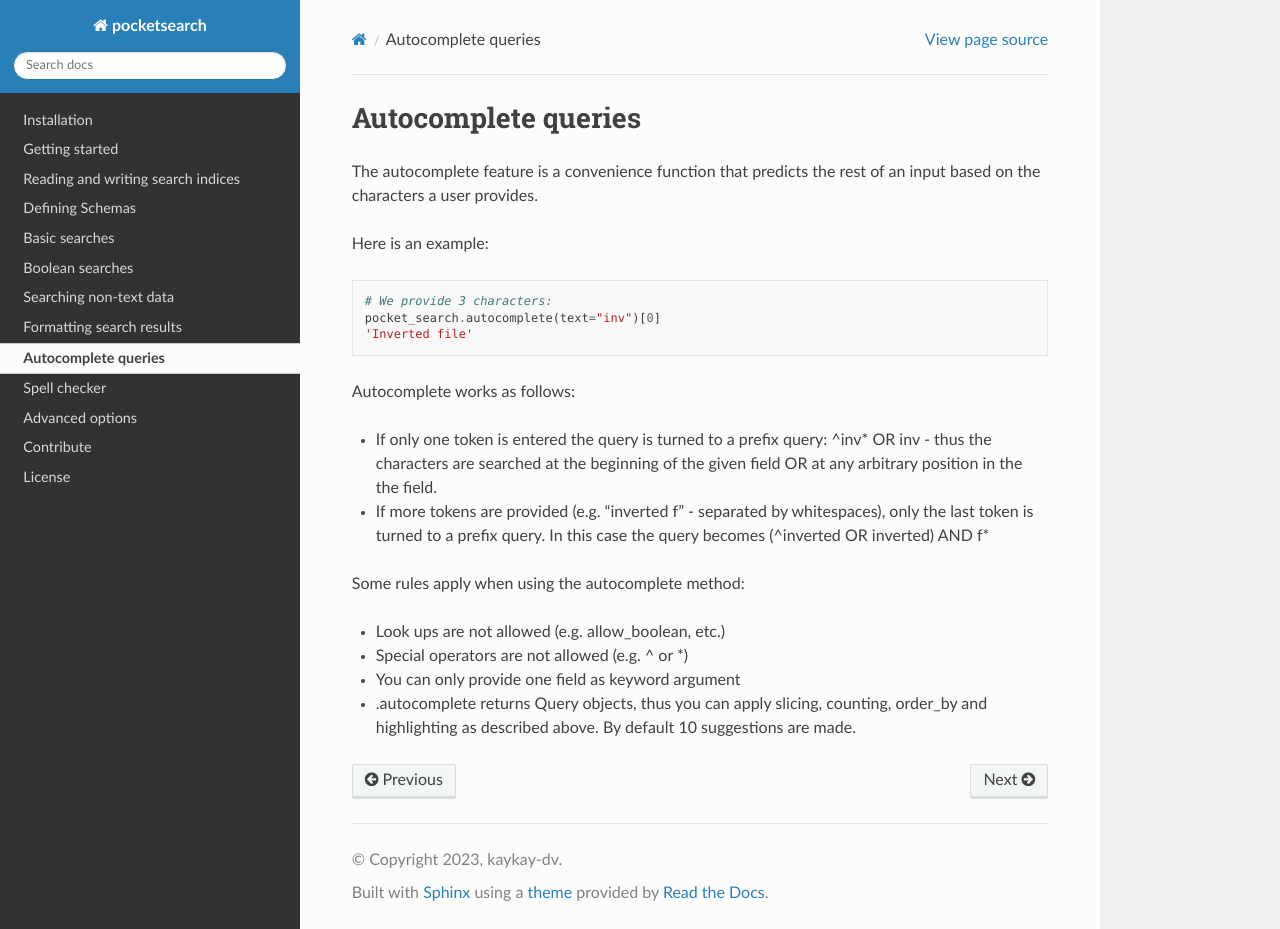
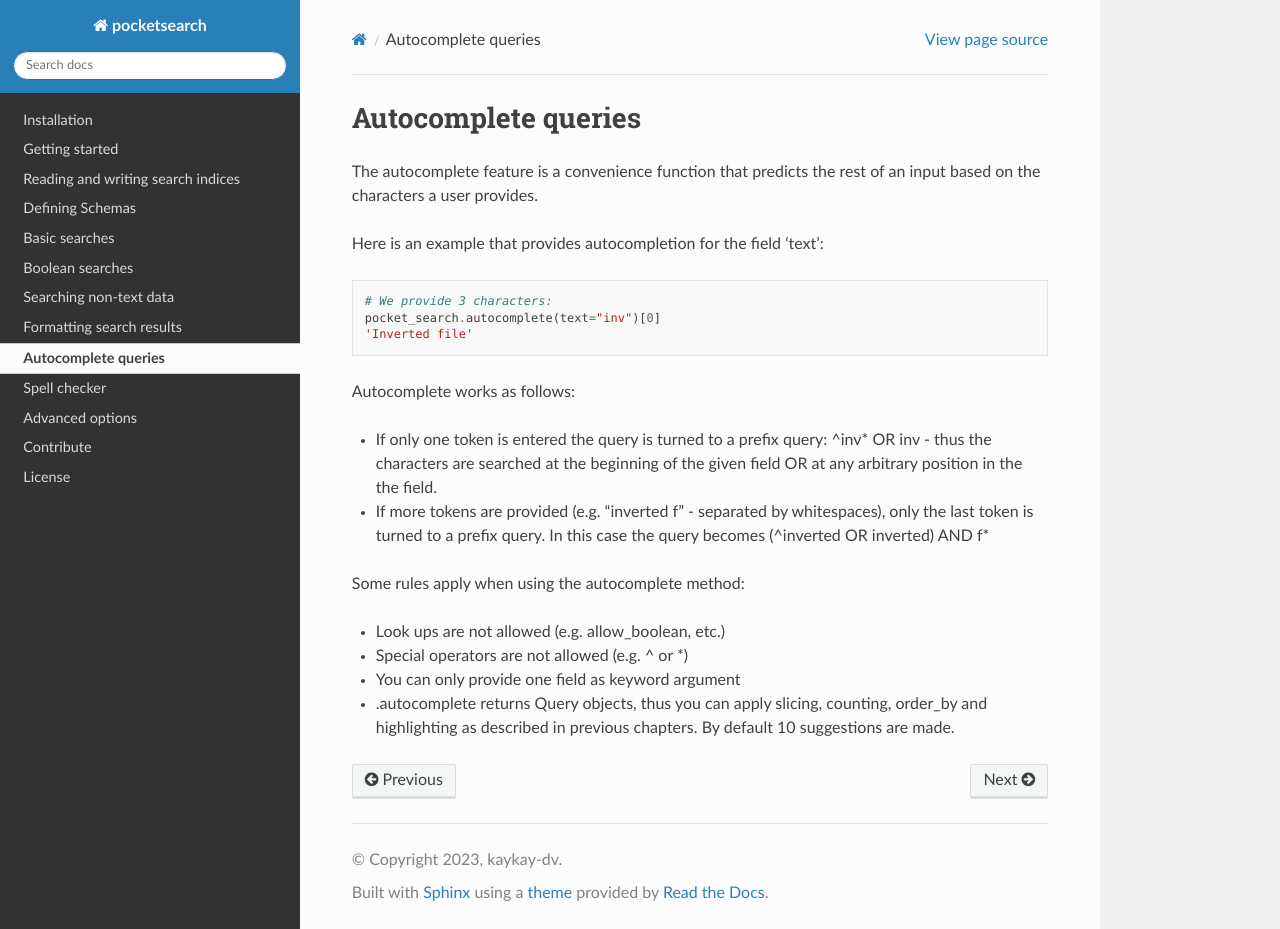
Before and after one commit to kaykay-dv/pocketsearch, a Sphinx documentation site: the page built from docs/autocomplete.md, in a window 1280 px wide and 929 px high. Built offline with Sphinx 7.4.7 and the Read the Docs theme 2.0.0, drawn with Linux system fonts in a browser that asks for light colours.

Commit message:
Updated docs on autocomplete

````diff
--- a/docs/autocomplete.md
+++ b/docs/autocomplete.md
@@ -1,7 +1,7 @@
 # Autocomplete queries
 The autocomplete feature is a convenience function that predicts the rest of an input based on the characters a user provides.
 
-Here is an example:
+Here is an example that provides autocompletion for the field 'text':
 
 ```Python
 # We provide 3 characters:
@@ -19,4 +19,4 @@ Some rules apply when using the autocomplete method:
 * Look ups are not allowed (e.g. allow_boolean, etc.)
 * Special operators are not allowed (e.g. ^ or *)
 * You can only provide one field as keyword argument
-* .autocomplete returns Query objects, thus you can apply slicing, counting, order_by and highlighting as described above. By default 10 suggestions are made.
+* .autocomplete returns Query objects, thus you can apply slicing, counting, order_by and highlighting as described in previous chapters. By default 10 suggestions are made.
````
